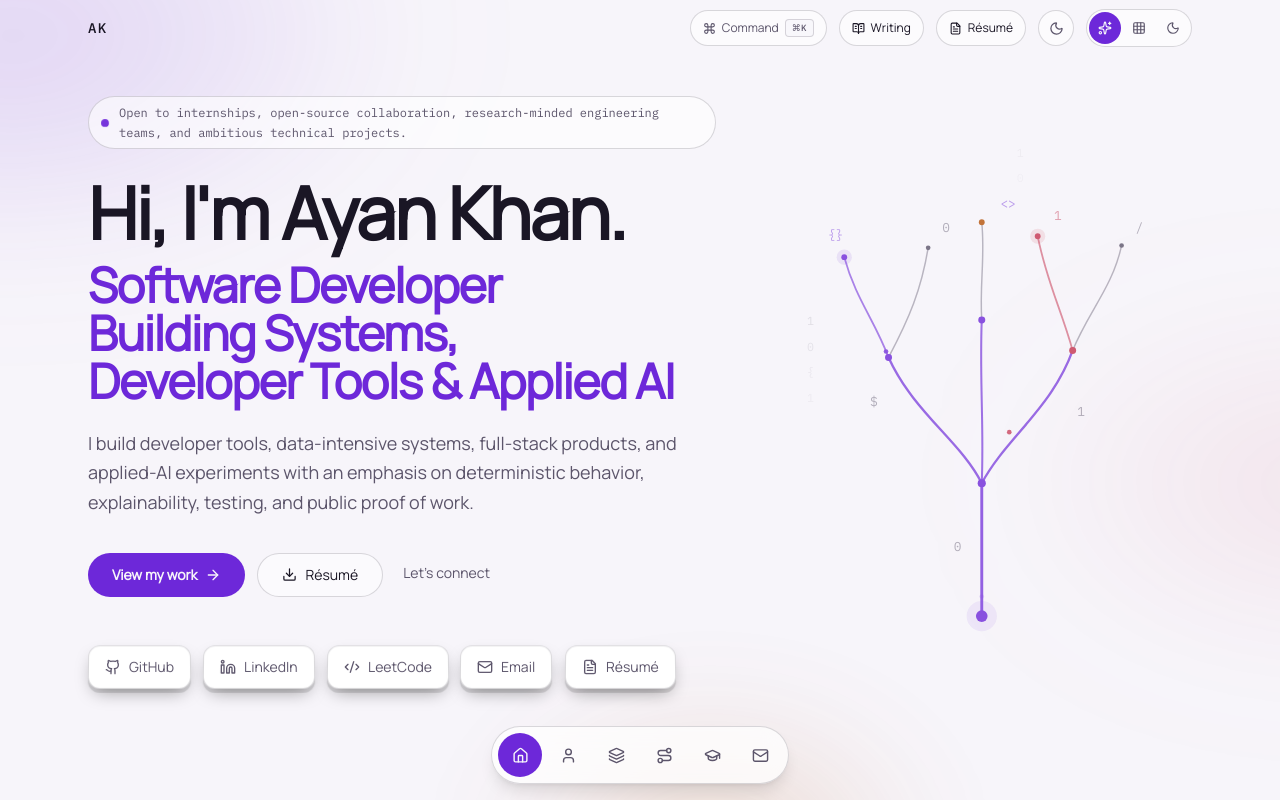
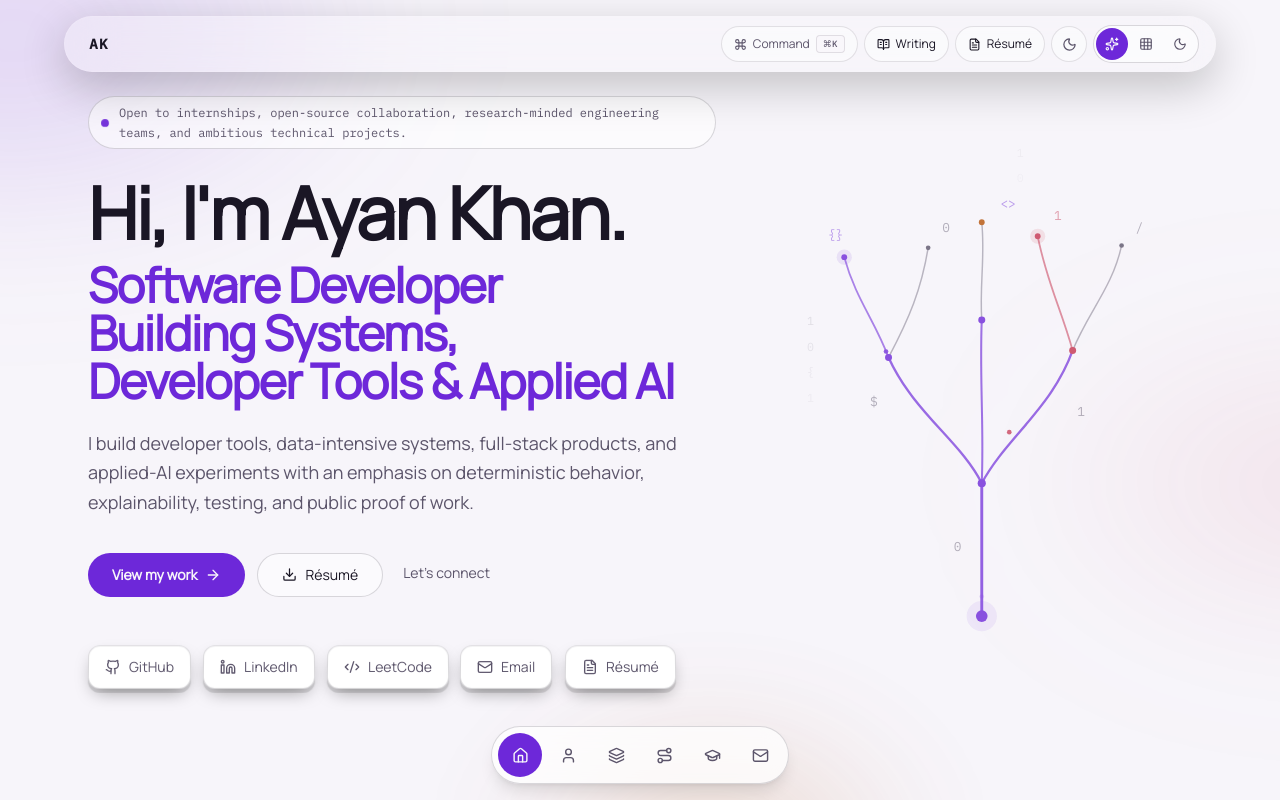
Before and after one commit to ThunderKhan/ThunderKhan.github.io, a React (Vite) app: page / in a window 1280 px wide. Shown: the top 800 px of the page. Built offline with nearby package versions, Linux system fonts and the light colour scheme.

Commit message:
Center navigation in rounded floating shell

```diff
--- a/src/components/Navigation.tsx
+++ b/src/components/Navigation.tsx
@@ -13,9 +13,9 @@ type NavigationProps = {
 }
 
 /**
- * Minimal transparent top utility bar: monogram, writing, résumé, theme toggle,
- * ambient-background selector, and command palette. Gains a blurred surface after scroll.
- * Section navigation lives in the FloatingDock on the portfolio home page.
+ * Floating, centered utility shell inspired by desktop-panel / Linux-rice UI.
+ * It stays visually detached from the viewport edges while preserving the
+ * existing writing, résumé, theme, background, and command-palette controls.
  */
 export function Navigation({
   backgroundMode,
@@ -34,46 +34,44 @@ export function Navigation({
   }, [])
 
   return (
-    <header
-      className={`fixed inset-x-0 top-0 z-50 transition-colors duration-300 ${
-        scrolled
-          ? 'border-b border-border bg-background/70 backdrop-blur-md'
-          : 'border-b border-transparent bg-transparent'
-      }`}
-    >
+    <header className="pointer-events-none fixed inset-x-0 top-0 z-50 px-3 pt-3 sm:px-5 sm:pt-4">
       <nav
         aria-label="Utility"
-        className="mx-auto flex h-14 w-full max-w-6xl items-center justify-between px-4 sm:px-6"
+        className={`pointer-events-auto mx-auto flex h-14 w-full max-w-6xl items-center justify-between rounded-[1.75rem] border px-3 shadow-[0_14px_45px_rgba(0,0,0,0.22)] transition-[background-color,border-color,box-shadow,transform] duration-300 sm:px-4 ${
+          scrolled
+            ? 'border-border/90 bg-background/78 shadow-[0_16px_50px_rgba(0,0,0,0.3)] backdrop-blur-2xl'
+            : 'border-white/10 bg-background/38 backdrop-blur-xl'
+        }`}
       >
         <a
           href={isBlog ? '/' : '#hero'}
-          className="font-mono text-sm font-medium tracking-widest text-foreground transition-colors hover:text-accent"
+          className="flex h-9 min-w-9 items-center justify-center rounded-full px-2 font-mono text-sm font-semibold tracking-widest text-foreground transition-colors hover:bg-card/70 hover:text-accent"
           aria-label={`${site.name} — ${isBlog ? 'portfolio home' : 'back to top'}`}
         >
           {site.initials}
         </a>
 
-        <div className="flex items-center gap-2 sm:gap-3">
+        <div className="flex items-center gap-1 sm:gap-1.5">
           <button
             type="button"
             onClick={onOpenCommandPalette}
             aria-label="Open command palette"
             title="Command palette (Ctrl/⌘ K)"
-            className="group flex h-9 items-center gap-1.5 rounded-full border border-border bg-card/60 px-2.5 text-xs font-medium text-muted-foreground transition-colors hover:border-accent hover:text-foreground sm:px-3"
+            className="group flex h-9 items-center gap-1.5 rounded-full border border-border/70 bg-card/45 px-2.5 text-xs font-medium text-muted-foreground transition-colors hover:border-accent/60 hover:bg-card/70 hover:text-foreground sm:px-3"
           >
             <Command size={13} aria-hidden="true" />
             <span className="hidden lg:inline">Command</span>
-            <kbd className="hidden rounded border border-border bg-background/70 px-1.5 py-0.5 font-mono text-[9px] tracking-wide text-muted-foreground sm:inline">
+            <kbd className="hidden rounded border border-border/70 bg-background/55 px-1.5 py-0.5 font-mono text-[9px] tracking-wide text-muted-foreground sm:inline">
               ⌘K
             </kbd>
           </button>
 
           <a
             href="/blog"
-            className={`flex h-9 items-center gap-1.5 rounded-full border bg-card/60 px-3 text-xs font-medium transition-colors ${
+            className={`flex h-9 items-center gap-1.5 rounded-full border px-2.5 text-xs font-medium transition-colors sm:px-3 ${
               isBlog
-                ? 'border-accent/50 text-accent'
-                : 'border-border text-foreground hover:border-accent hover:text-accent'
+                ? 'border-accent/50 bg-accent/10 text-accent'
+                : 'border-border/70 bg-card/45 text-foreground hover:border-accent/60 hover:bg-card/70 hover:text-accent'
             }`}
           >
             <BookOpenText size={13} aria-hidden="true" />
@@ -85,7 +83,7 @@ export function Navigation({
             href={site.resume}
             target="_blank"
             rel="noopener noreferrer"
-            className="flex h-9 items-center gap-1.5 rounded-full border border-border bg-card/60 px-3 text-xs font-medium text-foreground transition-colors hover:border-accent hover:text-accent"
+            className="flex h-9 items-center gap-1.5 rounded-full border border-border/70 bg-card/45 px-2.5 text-xs font-medium text-foreground transition-colors hover:border-accent/60 hover:bg-card/70 hover:text-accent sm:px-3"
           >
             <FileText size={13} aria-hidden="true" />
             <span className="hidden sm:inline">Résumé</span>
@@ -96,7 +94,7 @@ export function Navigation({
             type="button"
             onClick={toggleTheme}
             aria-label={theme === 'dark' ? 'Switch to light theme' : 'Switch to dark theme'}
-            className="flex h-9 w-9 items-center justify-center rounded-full border border-border bg-card/60 text-muted-foreground transition-colors hover:text-foreground"
+            className="flex h-9 w-9 items-center justify-center rounded-full border border-border/70 bg-card/45 text-muted-foreground transition-colors hover:border-accent/60 hover:bg-card/70 hover:text-foreground"
           >
             {theme === 'dark' ? (
               <Sun size={15} aria-hidden="true" />
```
